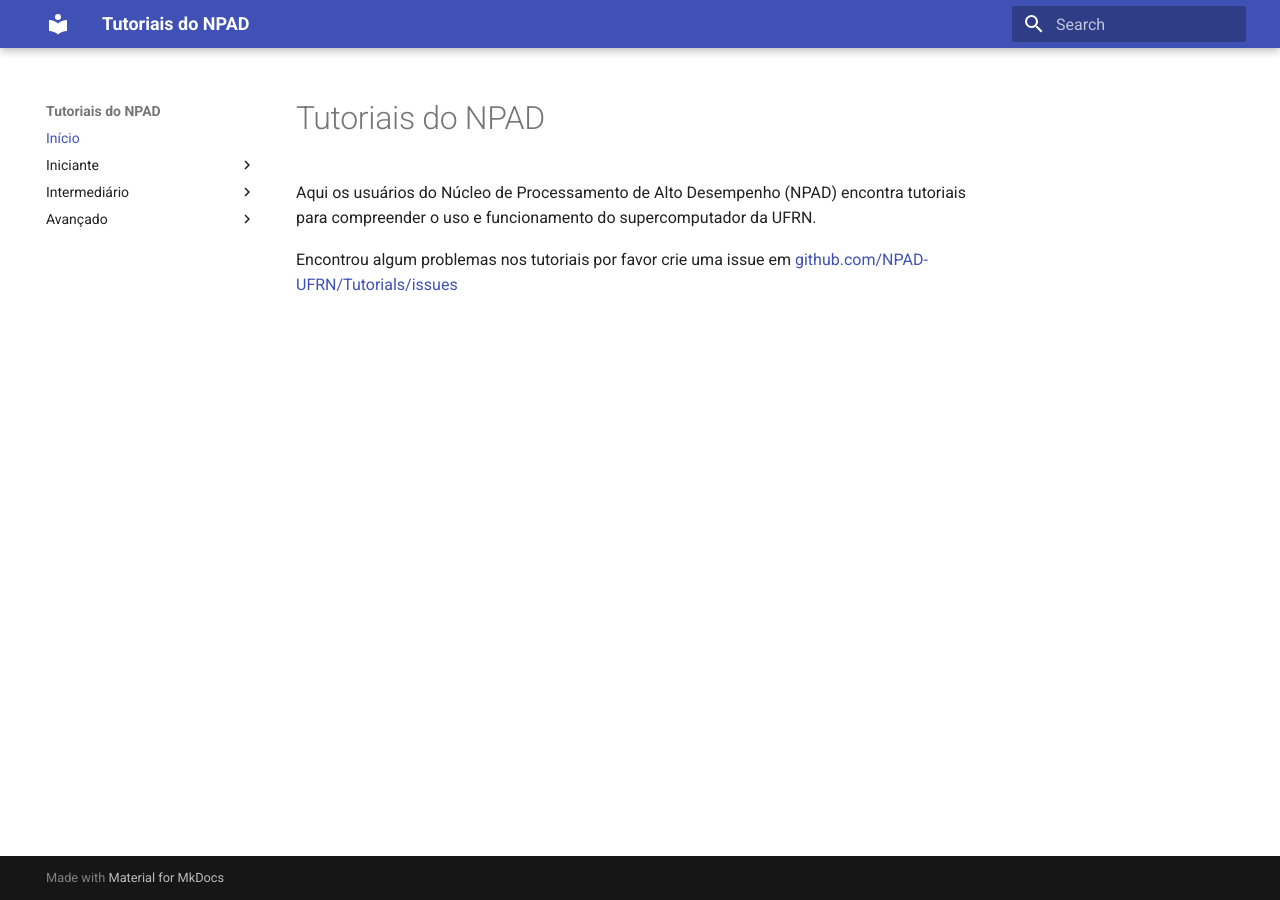
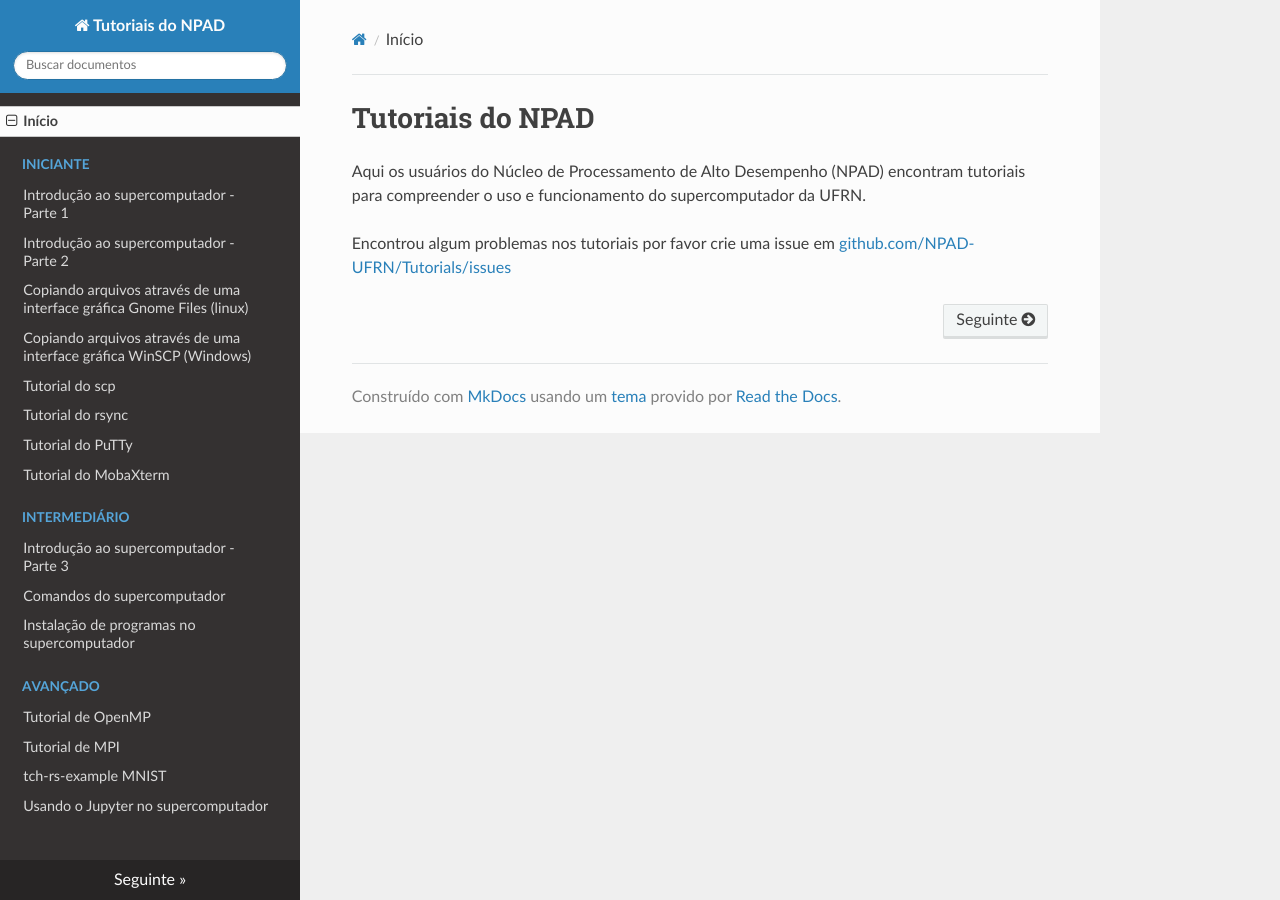
Before and after one commit to estgeorge/tutoriais, an MkDocs documentation site: the page built from docs/index.md, in a window 1280 px wide. Built offline with MkDocs 1.6.1, drawn with Linux system fonts in a browser that asks for light colours; nearby versions of some CDN libraries.

Commit message:
alterações

```diff
--- a/docs/index.md
+++ b/docs/index.md
@@ -1,6 +1,6 @@
 # Tutoriais do NPAD
 
-Aqui os usuários do Núcleo de Processamento de Alto Desempenho (NPAD) encontra tutoriais para compreender o uso e funcionamento do supercomputador da UFRN.
+Aqui os usuários do Núcleo de Processamento de Alto Desempenho (NPAD) encontram tutoriais para compreender o uso e funcionamento do supercomputador da UFRN.
 
 Encontrou algum problemas nos tutoriais por favor crie uma issue em
 [github.com/NPAD-UFRN/Tutorials/issues](https://github.com/NPAD-UFRN/Tutorials/issues)
--- a/mkdocs.yml
+++ b/mkdocs.yml
@@ -1,6 +1,6 @@
 site_name: Tutoriais do NPAD
 theme:
-   name: material
+   name: readthedocs
    highlightjs: true
    locale: pt_BR
    features:
```
